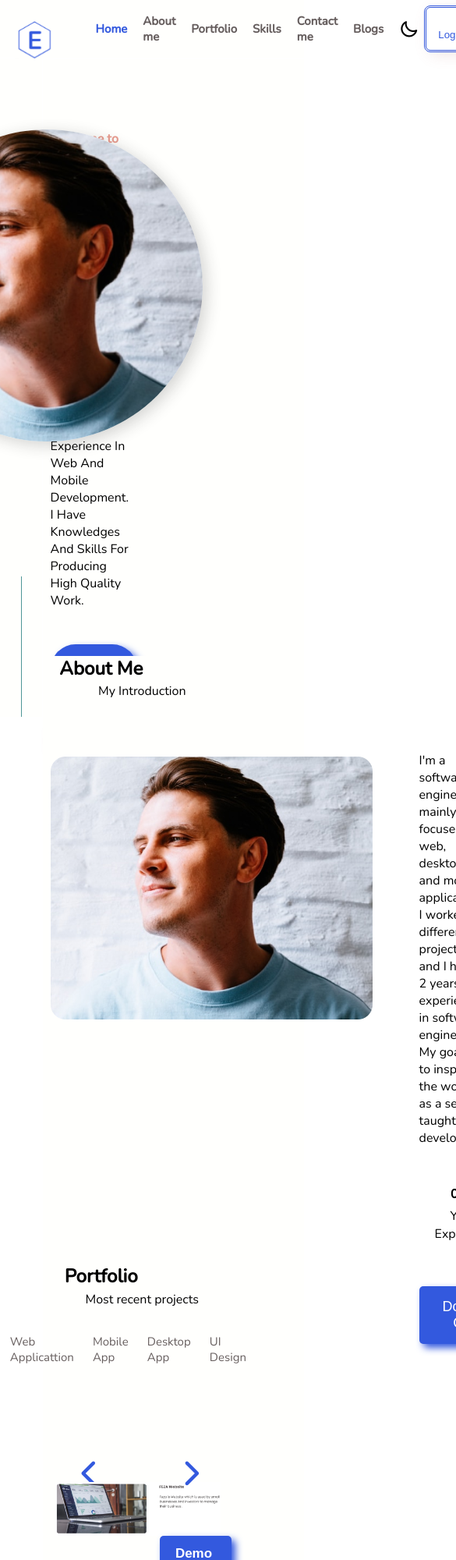
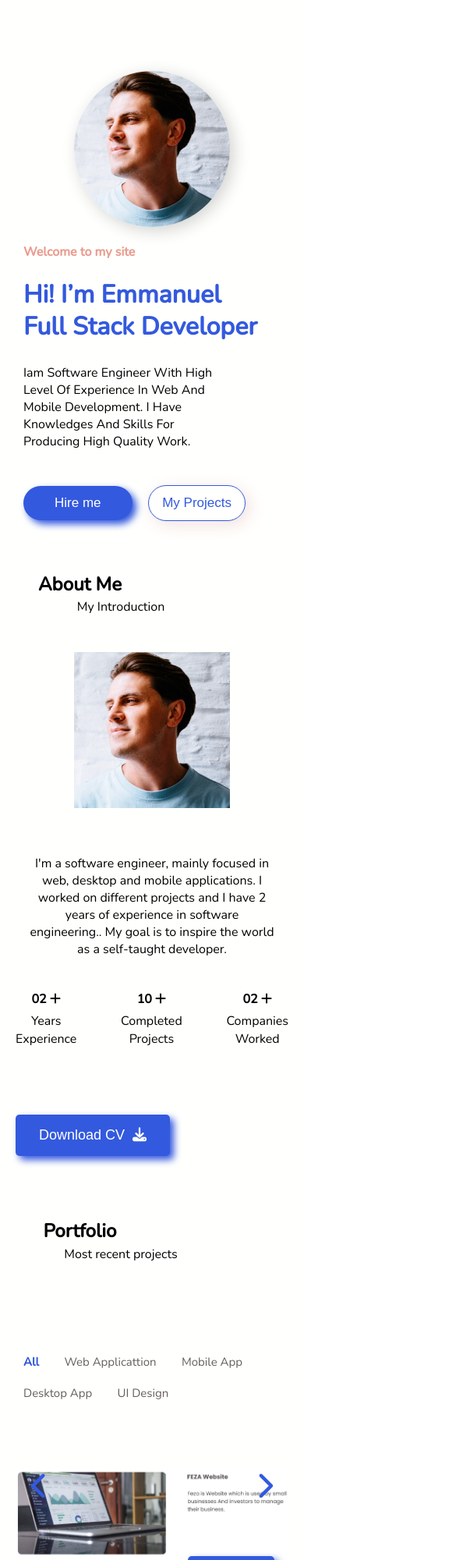
Before and after one commit to Emmanuel-Dufitumukiza/Emmanuel-Dufitumukiza, a plain HTML site: page views/index.html in a window 390 px wide. Shown: the top 2000 px of the page at 78% size, 585 px wide, since content can reach past the window. Drawn offline with nearby package versions, Linux system fonts and the light colour scheme.

Commit message:
responsive

```diff
--- a/css/index.css
+++ b/css/index.css
@@ -7,6 +7,11 @@ body{
     font-family: 'Nunito', sans-serif;
     margin: 0;
     padding: 0;
+    position: absolute;
+    width: 100vw;
+    height: 100vh;
+    overflow: auto;
+    overflow-x: hidden;
 }
 
 body::-webkit-scrollbar {
@@ -24,7 +29,6 @@ body::-webkit-scrollbar-thumb {
 }
 
 .navbar{
-    background-color: #fffffd;
     width: 100%;
     height: 75px;
     border-bottom: 1px solid white;
@@ -51,7 +55,7 @@ body::-webkit-scrollbar-thumb {
     top: -50px;
 }
 
-.links-cont>a,.short-nav>a{
+.links-cont>a,.short-nav>a,.short-nav2>a{
     text-decoration: none;
     color: rgb(102, 94, 94);
     transition: 0.2s;
@@ -63,14 +67,17 @@ body::-webkit-scrollbar-thumb {
     font-weight: bold;
 }
 
-.short-nav>a{
+.short-nav>a,.short-nav2>a{
    font-size: 15px;
 }
 
-.links-cont>a:hover,.short-nav>a:hover{
+.links-cont>a:hover,.short-nav>a:hover,.short-nav2>a:hover{
     color: #3359de;
     font-weight: 600;
     text-shadow: 5px 5px 5px #3359de;
+}
+.short-nav2{
+    display: none;
 }
 
 .links-cont>.moon>button{
@@ -140,7 +147,7 @@ body::-webkit-scrollbar-thumb {
 
 .right-cont{
     background-color: #fffffd;
-    width: 86%;
+    width: 80%;
     float: right;
     margin-top: 1px;
 }
@@ -164,7 +171,7 @@ body::-webkit-scrollbar-thumb {
 }
 
 .left-text-cont{
-    width: 30%;
+    width: 35%;
     margin-left: 10px;
 }
 
@@ -218,6 +225,11 @@ button{
 
 .right-pic-cont{
     position: absolute;
+    right: 0px;
+}
+
+.right-pic-cont-mobile{
+    position: relative;
     right: 40px;
 }
 
@@ -663,3 +675,252 @@ color: white;
     color: #3359de !important;
     font-weight: bold !important;
 }
+
+.right-pic-cont-mobile{
+    display: none !important;
+}
+
+.aboutmecont{
+    display: flex ;
+}
+
+.skills-page{
+    display: flex;position: relative;padding-left: 130px;
+}
+
+.short-nav2{
+    display: none;
+}
+
+@media screen and (max-width: 800px) {
+    .links-cont{
+        display: none !important;
+    }
+    .sm-title:last-of-type{
+     margin-bottom: 50px;
+    }
+    .navbar{
+        display: none !important;
+    }
+    .left-side-bar{
+        display: none !important;
+    }
+    .right-cont{
+        width: 100% !important;
+        float: none !important;
+        padding: 20px;
+        /* background-color: blue !important; */
+    }
+    .right-pic-cont{
+        position: relative !important;
+    }
+    .cont1{
+        display: block !important;
+        width: 100% !important;
+        /* height: auto !important; */
+        /* position: relative;
+        padding-top: 70px;
+        background-color: #fffffd !important;
+        height: 90vh !important; */
+    }
+
+    .right-pic-cont-mobile{
+        width: 100% !important;
+        display: block !important;
+        /* background-color: red !important; */
+        right: 0px;
+        height: auto !important;
+        margin-bottom: 80px !important;
+    }
+
+    .cont1>div{
+        width: 100% !important;
+    }
+
+    .desktop-cont{
+        display: none !important;
+    }
+
+    .profile-mobile{
+        width: 300px;
+        height: 300px;
+        margin: auto !important;
+        position: initial !important;
+        left: 0px !important;
+    }
+
+    .mytext{
+        width: 70%;
+    }
+
+    .aboutmecont{
+        display: block !important;
+        /* background-color:red; */
+    }
+
+    .profile2{
+        width: 250px;
+        border-radius: 15px;
+        height: 250px;
+        margin: auto;
+        position: relative;
+        top: -60px;
+    }
+
+    .myp{
+    padding: 12px 17px !important;
+    }
+
+    .cont2{
+        height: auto !important;
+    }
+    .whoami{
+        text-align: center;
+        width: 90%;
+    }
+
+    .contactmepage{
+        top: 10px;
+        height: auto !important;
+        margin-bottom: 100px;
+    }
+
+    .right-one,.left-one{
+        width: 100% !important;
+    margin-left: 0px !important;
+    }
+
+    .cont,.cont1,.cont2,.cont3{
+        height: auto !important;
+    }
+
+    .skills-page{
+        display: block !important;
+        position: relative;
+        padding-left: 0px;
+        width: 100% !important;
+    }
+
+    .front-end{
+        width: 100% !important;
+    }
+
+    .right-skills,.left-skills{
+        width: 100% !important;
+      margin-right: 0px !important;
+      margin-bottom: 40px;
+      margin-left: 0px !important;
+    }
+
+    .cont2>div{
+        padding-left: 0px;
+        padding-right: 0px;
+        padding-top: 40px;
+    }
+
+    .contact-cont{
+        display: block !important;
+        width: 100% !important;
+    }
+
+    .l-one{
+        margin-left: 0px !important;
+    }
+
+    .first-img{
+        width: 100% !important;
+        height: 270px;
+        left: 0px;
+        top: 0px;
+    }
+
+    .left-slide{
+        left: 0px;
+        top: 60px;
+        z-index: 10;
+        color: #3359de !important;
+    }
+
+    .right-slide{
+        right: 0px;
+        top: 60px;
+        z-index: 10;
+        color: #3359de !important;
+    }
+
+   .slide-show-cont{
+       position: relative;
+       top: -80px;
+   }
+
+    .cards{
+        padding: 20px;
+        margin-right: 50px;
+        text-align: center;
+   }
+
+   .right-one>p{
+    width: 90% !important;
+    position: relative;
+    top: -100px;
+    text-align: center;
+    margin: auto !important;
+    margin-bottom: 0px !important;
+}
+
+.cards-cont{
+    justify-content: space-between;
+    align-items: center;
+    top: -80px;
+}
+.cards{
+    padding: 0px;
+    margin-right: 0px;
+    text-align: center;
+}
+}
+
+@media screen and (max-width: 420px){
+    .profile-mobile{
+        width: 200px;
+        height: 200px;
+    }
+
+    .profile2{
+        width: 200px;
+        height: 200px;
+    }
+}
+
+@media screen and (max-width: 500px){
+
+   .profile2{
+      margin-bottom: 100px !important;
+   }
+
+#portfolio{
+    padding-bottom: 20px;
+    padding-top: 20px;
+}
+
+.first-img{
+    /* background-image: url("../images/feza.png");
+    width: 80%; */
+    /* height: 170px !important; */
+    /* background-size: cover; */
+}
+}
+
+@media screen and (max-width: 570px){
+    .short-nav{
+        display: none;
+    }
+    .short-nav2{
+        display: flex;
+    }
+
+    .short-nav22{
+       position: relative;
+       top: -40px;
+    }
+}
--- a/views/index.html
+++ b/views/index.html
@@ -51,7 +51,35 @@
     </div>
 
     <div class="right-cont">
-      <div class="cont1">
+
+    <div class="cont1 right-pic-cont-mobile">
+
+        <div class="right-pic-cont">
+          <div class="profile profile-mobile">
+              <img src="../images/me2.png" alt="">
+          </div>
+      </div>
+
+        <div class="left-text-cont">
+            <h4 class="welcome">Welcome to my site</h4>
+            <h1 class="myname">Hi! I’m Emmanuel</h1>
+            <h1 class="myname bttt">Full Stack Developer</h1>
+
+            <p class="mytext">
+                Iam Software Engineer With High Level Of
+    Experience In Web And  Mobile Development.
+    I Have Knowledges And Skills For Producing
+    High Quality Work.
+            </p>
+
+                      <button class="btn btn2 hire">Hire me</button>&nbsp;
+                      &nbsp;&nbsp;
+                      <button class="btn btn2 btn3 myp">My Projects</button>
+          </div>
+
+      </div>
+
+      <div class="cont1 desktop-cont">
         <div class="left-text-cont">
             <h4 class="welcome">Welcome to my site</h4>
             <h1 class="myname">Hi! I’m Emmanuel</h1>
@@ -81,7 +109,7 @@
           <h2 class="title-page">About Me</h2>
         <p class="sm-title">My Introduction</p>
 
-         <div style="display: flex;">
+         <div class="aboutmecont">
             <div class="left-one">
                 <div class="profile2">
                     <img src="../images/me2.png" alt="">
@@ -89,7 +117,7 @@
             </div>
 
             <div class="right-one">
-                <p>I'm a software engineer, mainly focused in web, desktop and mobile
+                <p class="whoami">I'm a software engineer, mainly focused in web, desktop and mobile
                     applications. I worked on different projects and I have 2 years of
                     experience in software engineering.. My goal is to inspire the world
                     as a  self-taught developer.</p>
@@ -114,7 +142,7 @@
                         </div>
                     </div>
 
-                    <button class="download-btn btn">Download CV &nbsp;<i class="fa fa-download"></i> </button>
+                    <button class="download-btn btn downl">Download CV &nbsp;<i class="fa fa-download"></i> </button>
 
             </div>
 
@@ -122,7 +150,7 @@
 
       </div>
 
-      <div class="cont2" id="portfolio">
+         <div class="cont2" id="portfolio">
         <h2 class="title-page">Portfolio</h2>
         <p class="sm-title">Most recent projects</p>
 
@@ -134,6 +162,16 @@
             <a href="">UI Design</a>
         </div>
 
+        <div class="short-nav2">
+          <a href="" class="active-port">All</a> &nbsp; &nbsp;
+          <a href="">Web Applicattion</a> &nbsp; &nbsp;
+          <a href="">Mobile App</a> &nbsp; &nbsp;
+      </div>
+
+      <div class="short-nav2 short-nav22">
+        <a href="">Desktop App</a> &nbsp; &nbsp;
+        <a href="">UI Design</a>
+    </div>
 
         <div class="slide-show-cont">
 
@@ -156,11 +194,11 @@
 
     </div>
 
-    <div class="cont2" id="skills">
+  <div class="cont2" id="skills">
         <h2 class="title-page">Skills</h2>
       <p class="sm-title">My Technical Level</p>
 
-       <div style="display: flex;position: relative;padding-left: 130px;">
+       <div class="skills-page">
           <div class="left-one left-skills">
 
               <div class="front-end">
@@ -373,7 +411,6 @@
           </div>
 
        </div>
-       <i class="fa-solid fa-paper-plane-top"></i>
     </div>
     </div>
 
```
